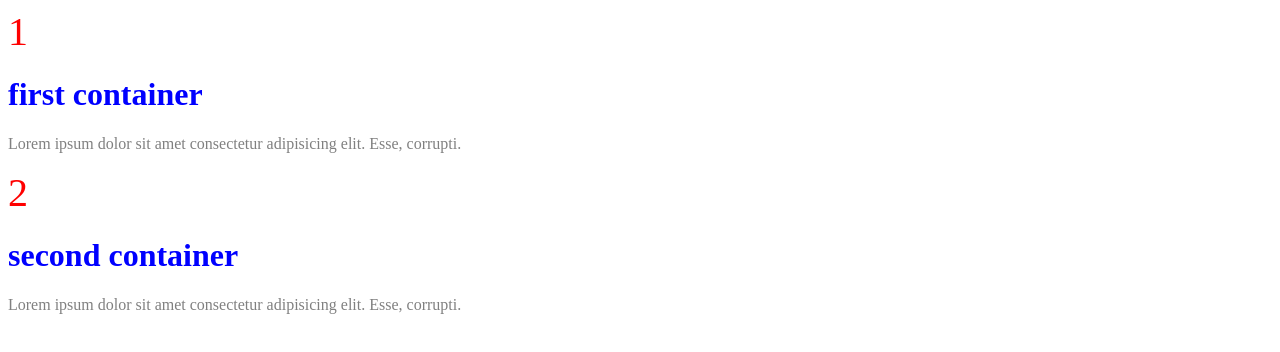
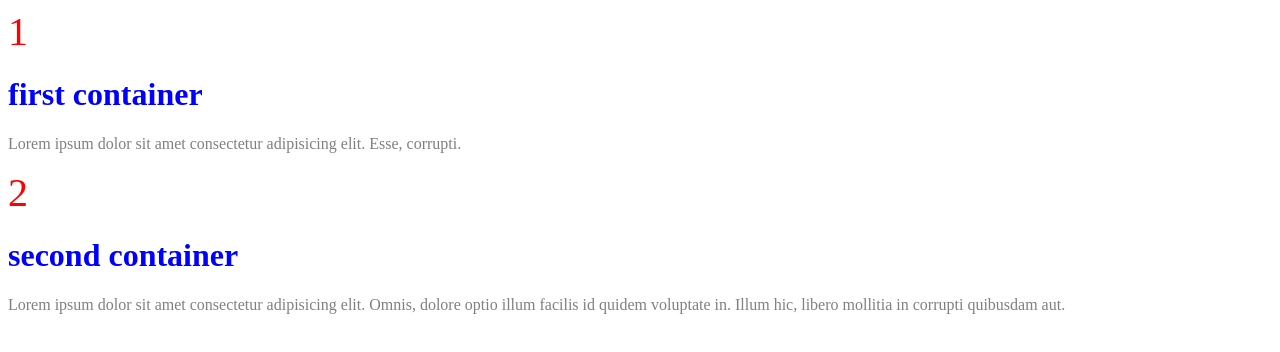
Before and after one commit to kek7o/jabko, a plain HTML site: page index.html in a window 1280 px wide. Drawn offline with Linux system fonts and the light colour scheme.

Commit message:
test lorem change

```diff
--- a/index.html
+++ b/index.html
@@ -23,7 +23,9 @@
       <span class="icon">2</span>
       <h1 id="title">second container</h1>
       <p>
-        Lorem ipsum dolor sit amet consectetur adipisicing elit. Esse, corrupti.
+        Lorem ipsum dolor sit amet consectetur adipisicing elit. Omnis, dolore
+        optio illum facilis id quidem voluptate in. Illum hic, libero mollitia
+        in corrupti quibusdam aut.
       </p>
     </div>
     <!-- end of the second container -->
```
